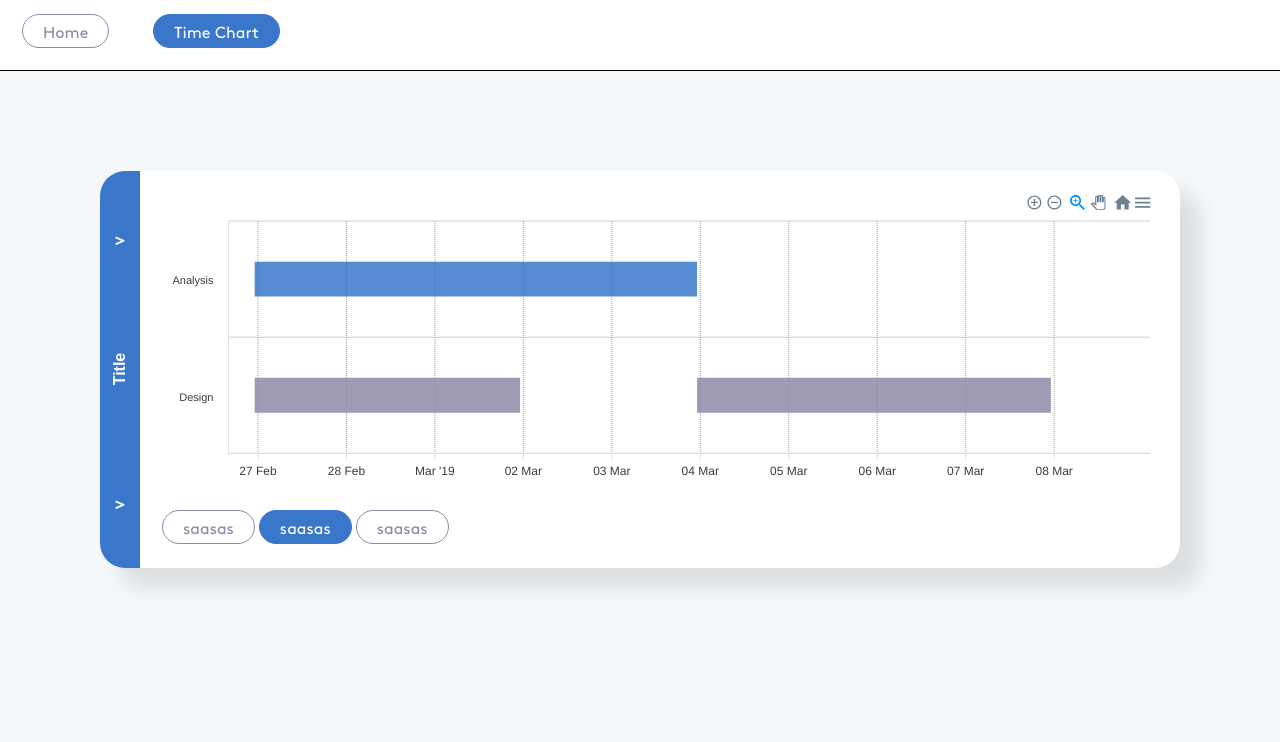
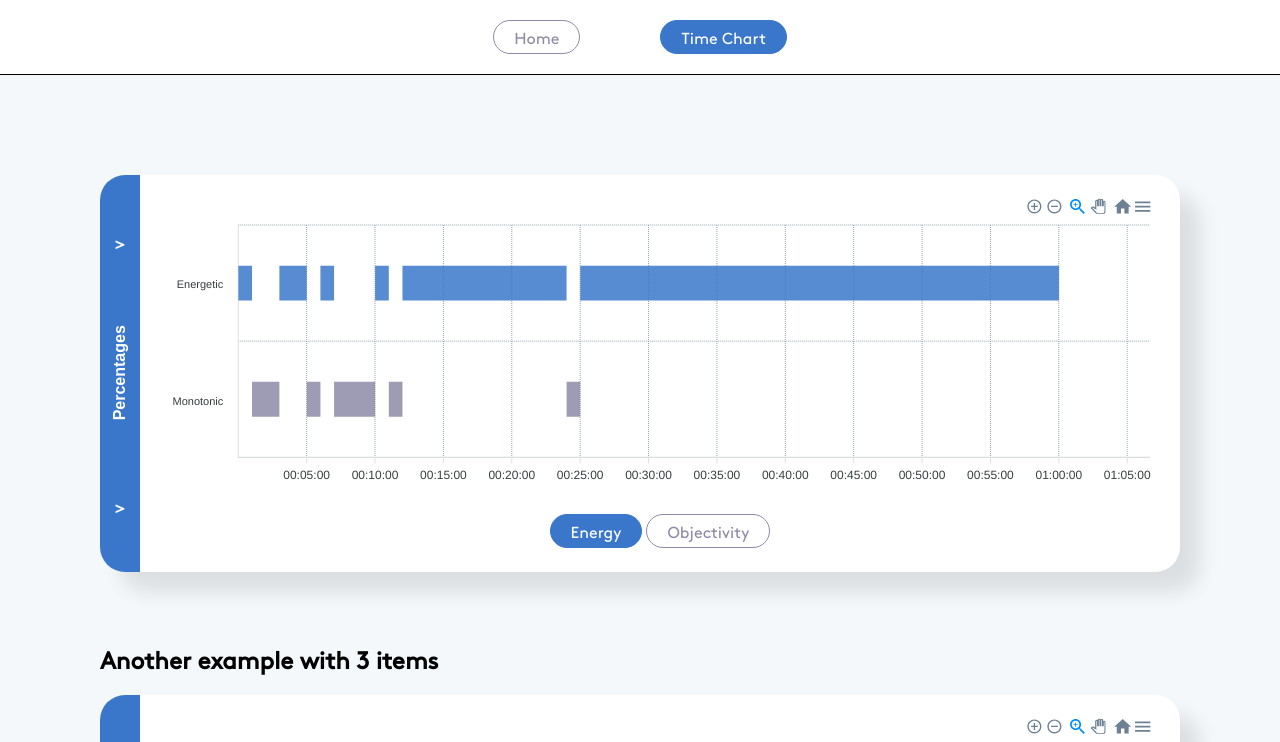
Before and after one commit to alperenyucal/spiky.ai, a React (Create React App) app: page /data-visualization in a window 1280 px wide. Shown: the top 742 px of the page. Built offline with nearby package versions, Linux system fonts and the light colour scheme.

Commit message:
feat: add missing dataviz props

```diff
--- a/src/App.tsx
+++ b/src/App.tsx
@@ -1,7 +1,7 @@
 import { BrowserRouter as Router, Switch, Route } from "react-router-dom";
 import Home from "./pages/Home";
+import DataVizPage from "./pages/DataVizPage";
 import Navbar from "./components/Navbar/Navbar";
-import DataViz from "./components/DataViz/DataViz";
 
 function App() {
   return (
@@ -12,9 +12,8 @@ function App() {
           <Home />
         </Route>
         <Route path="/data-visualization">
-          <DataViz />
+       <DataVizPage/>
         </Route>
-
       </Switch>
     </Router>
   );
--- a/src/components/DataViz/DataViz.module.scss
+++ b/src/components/DataViz/DataViz.module.scss
@@ -1,12 +1,3 @@
-.page {
-  min-height: 100vh;
-  padding: 10px;
-  @media only screen and (min-width: 800px) {
-    padding: 100px;
-  }
-  background-color: #f4f8fa;
-}
-
 .card {
   display: flex;
   border-radius: 25px;
@@ -42,6 +33,14 @@
   justify-content: center;
 }
 
+.buttonGroup {
+  display: flex;
+  justify-content: center;
+  * {
+    margin: 10px 20px;
+  }
+}
+
 .chartWrapper {
   flex: auto;
   padding: 20px;
--- a/src/components/DataViz/DataViz.tsx
+++ b/src/components/DataViz/DataViz.tsx
@@ -3,44 +3,22 @@ import Chart from "react-apexcharts";
 import styles from "./DataViz.module.scss";
 import Button from "../Button/Button";
 
-export default function DataViz() {
-  const [data, setData] = useState([
-    {
-      data: [
-        {
-          x: "Analysis",
-          y: [
-            new Date("2019-02-27").getTime(),
-            new Date("2019-03-04").getTime(),
-          ],
-          fillColor: "#3a77cb",
-        },
-        {
-          x: "Design",
-          y: [
-            new Date("2019-02-27").getTime(),
-            new Date("2019-03-02").getTime(),
-          ],
-          fillColor: "#8e8ba8",
-        },
-        {
-          x: "Design",
-          y: [
-            new Date("2019-03-04").getTime(),
-            new Date("2019-03-08").getTime(),
-          ],
-          fillColor: "#8e8ba8",
-        },
-      ],
-    },
-  ]);
+interface DataVizProps {
+  title: string;
+  items: {
+    title: string;
+    data: { x: string; y: [number, number]; fillColor: string }[];
+  }[];
+}
+
+export default function DataViz({ title, items }: DataVizProps) {
+  const [selectedItemId, setSelectedItemId] = useState(0);
 
   return (
-    <div className={styles.page}>
     <div className={styles.card}>
       <div className={styles.panel}>
         <div className={styles.panelItem}>{`>`}</div>
-          <span className={styles.panelTitle}>Title</span>
+        <span className={styles.panelTitle}>{title}</span>
         <div className={styles.panelItem}>{`>`}</div>
       </div>
       <div className={styles.chartWrapper}>
@@ -66,7 +44,6 @@ export default function DataViz() {
               },
             },
             chart: {
-                height: 450,
               type: "rangeBar",
             },
             plotOptions: {
@@ -84,13 +61,21 @@ export default function DataViz() {
               horizontalAlign: "left",
             },
           }}
-            series={data}
+          series={[{ data: items[selectedItemId].data }]}
           type="rangeBar"
           height={300}
         />
-          <Button>saasas</Button>
-          <Button variant="primary">saasas</Button>
-          <Button>saasas</Button>
+        <div className={styles.buttonGroup}>
+          {items.map((item, index) => (
+            <Button
+              variant={selectedItemId === index ? "primary" : "outlined"}
+              onClick={() => {
+                setSelectedItemId(index);
+              }}
+            >
+              {item.title}
+            </Button>
+          ))}
         </div>
       </div>
     </div>
--- a/src/components/Navbar/Navbar.module.scss
+++ b/src/components/Navbar/Navbar.module.scss
@@ -1,11 +1,12 @@
 .navbar {
   width: 100%;
   min-height: 50px;
-  padding: 10px 0;
   border-bottom: 1px solid black;
   background-color: #fff;
   height: 100%;
   *{
-    margin: 20px;
+    margin: 10px 20px;
   }
+  display: flex;
+  justify-content: center;
 }
--- /dev/null
+++ b/src/pages/DataVizPage.module.scss
@@ -0,0 +1,8 @@
+.page {
+  min-height: 100vh;
+  padding: 10px;
+  @media only screen and (min-width: 800px) {
+    padding: 100px;
+  }
+  background-color: #f4f8fa;
+}
--- /dev/null
+++ b/src/pages/DataVizPage.tsx
@@ -0,0 +1,251 @@
+import styles from "./DataVizPage.module.scss";
+import DataViz from "../components/DataViz/DataViz";
+
+const minute = 60 * 1000;
+
+export default function DataVizPage() {
+  return (
+    <div className={styles.page}>
+      <DataViz
+        title="Percentages"
+        items={[
+          {
+            title: "Energy",
+            data: [
+              {
+                x: "Energetic",
+                y: [0, 1 * minute],
+                fillColor: "#3a77cb",
+              },
+              {
+                x: "Monotonic",
+                y: [1 * minute, 3 * minute],
+
+                fillColor: "#8e8ba8",
+              },
+              {
+                x: "Energetic",
+                y: [3 * minute, 5 * minute],
+                fillColor: "#3a77cb",
+              },
+              {
+                x: "Monotonic",
+                y: [5 * minute, 6 * minute],
+
+                fillColor: "#8e8ba8",
+              },
+              {
+                x: "Energetic",
+                y: [6 * minute, 7 * minute],
+                fillColor: "#3a77cb",
+              },
+              {
+                x: "Monotonic",
+                y: [7 * minute, 10 * minute],
+
+                fillColor: "#8e8ba8",
+              },
+              {
+                x: "Energetic",
+                y: [10 * minute, 11 * minute],
+                fillColor: "#3a77cb",
+              },
+              {
+                x: "Monotonic",
+                y: [11 * minute, 12 * minute],
+
+                fillColor: "#8e8ba8",
+              },
+              {
+                x: "Energetic",
+                y: [12 * minute, 24 * minute],
+                fillColor: "#3a77cb",
+              },
+              {
+                x: "Monotonic",
+                y: [24 * minute, 25 * minute],
+
+                fillColor: "#8e8ba8",
+              },
+              {
+                x: "Energetic",
+                y: [25 * minute, 60 * minute],
+
+                fillColor: "#3a77cb",
+              },
+            ],
+          },
+          {
+            title: "Objectivity",
+            data: [
+              {
+                x: "Analysis",
+                y: [
+                  new Date("2019-03-02").getTime(),
+                  new Date("2019-03-04").getTime(),
+                ],
+                fillColor: "#3a77cb",
+              },
+              {
+                x: "Analysis",
+                y: [
+                  new Date("2019-03-08").getTime(),
+                  new Date("2019-03-10").getTime(),
+                ],
+                fillColor: "#3a77cb",
+              },
+              {
+                x: "Design",
+                y: [
+                  new Date("2019-02-27").getTime(),
+                  new Date("2019-03-02").getTime(),
+                ],
+                fillColor: "#8e8ba8",
+              },
+              {
+                x: "Design",
+                y: [
+                  new Date("2019-03-04").getTime(),
+                  new Date("2019-03-08").getTime(),
+                ],
+                fillColor: "#8e8ba8",
+              },
+            ],
+          },
+        ]}
+      />
+      <h2 style={{ paddingTop: 50 }}>Another example with 3 items</h2>
+      <DataViz
+        title="Custom Title"
+        items={[
+          {
+            title: "Item 1",
+            data: [
+              {
+                x: "Label 1",
+                y: [
+                  new Date("2019-03-02").getTime(),
+                  new Date("2019-03-04").getTime(),
+                ],
+                fillColor: "#3a77cb",
+              },
+
+              {
+                x: "Label 2",
+                y: [
+                  new Date("2019-03-04").getTime(),
+                  new Date("2019-03-08").getTime(),
+                ],
+                fillColor: "#8e8ba8",
+              },
+            ],
+          },
+          {
+            title: "Item 2",
+            data: [
+              {
+                x: "Energetic",
+                y: [0, 1 * minute],
+                fillColor: "#3a77cb",
+              },
+              {
+                x: "Monotonic",
+                y: [1 * minute, 3 * minute],
+
+                fillColor: "#8e8ba8",
+              },
+              {
+                x: "Energetic",
+                y: [3 * minute, 5 * minute],
+                fillColor: "#3a77cb",
+              },
+              {
+                x: "Monotonic",
+                y: [5 * minute, 6 * minute],
+
+                fillColor: "#8e8ba8",
+              },
+              {
+                x: "Energetic",
+                y: [6 * minute, 7 * minute],
+                fillColor: "#3a77cb",
+              },
+              {
+                x: "Monotonic",
+                y: [7 * minute, 10 * minute],
+
+                fillColor: "#8e8ba8",
+              },
+              {
+                x: "Energetic",
+                y: [10 * minute, 11 * minute],
+                fillColor: "#3a77cb",
+              },
+              {
+                x: "Monotonic",
+                y: [11 * minute, 12 * minute],
+
+                fillColor: "#8e8ba8",
+              },
+              {
+                x: "Energetic",
+                y: [12 * minute, 24 * minute],
+                fillColor: "#3a77cb",
+              },
+              {
+                x: "Monotonic",
+                y: [24 * minute, 25 * minute],
+
+                fillColor: "#8e8ba8",
+              },
+              {
+                x: "Energetic",
+                y: [25 * minute, 60 * minute],
+
+                fillColor: "#3a77cb",
+              },
+            ],
+          },
+          {
+            title: "Item 3",
+            data: [
+              {
+                x: "Analysis",
+                y: [
+                  new Date("2019-03-02").getTime(),
+                  new Date("2019-03-04").getTime(),
+                ],
+                fillColor: "#3a77cb",
+              },
+              {
+                x: "Analysis",
+                y: [
+                  new Date("2019-03-08").getTime(),
+                  new Date("2019-03-10").getTime(),
+                ],
+                fillColor: "#3a77cb",
+              },
+              {
+                x: "Design",
+                y: [
+                  new Date("2019-02-27").getTime(),
+                  new Date("2019-03-02").getTime(),
+                ],
+                fillColor: "#8e8ba8",
+              },
+              {
+                x: "Design",
+                y: [
+                  new Date("2019-03-04").getTime(),
+                  new Date("2019-03-08").getTime(),
+                ],
+                fillColor: "#8e8ba8",
+              },
+            ],
+          },
+
+        ]}
+      />
+    </div>
+  );
+}
```
Also changed, not shown: 1 other file (tests, documents, lock files or other folders). Lines whose indentation alone changed are shown as unchanged.
